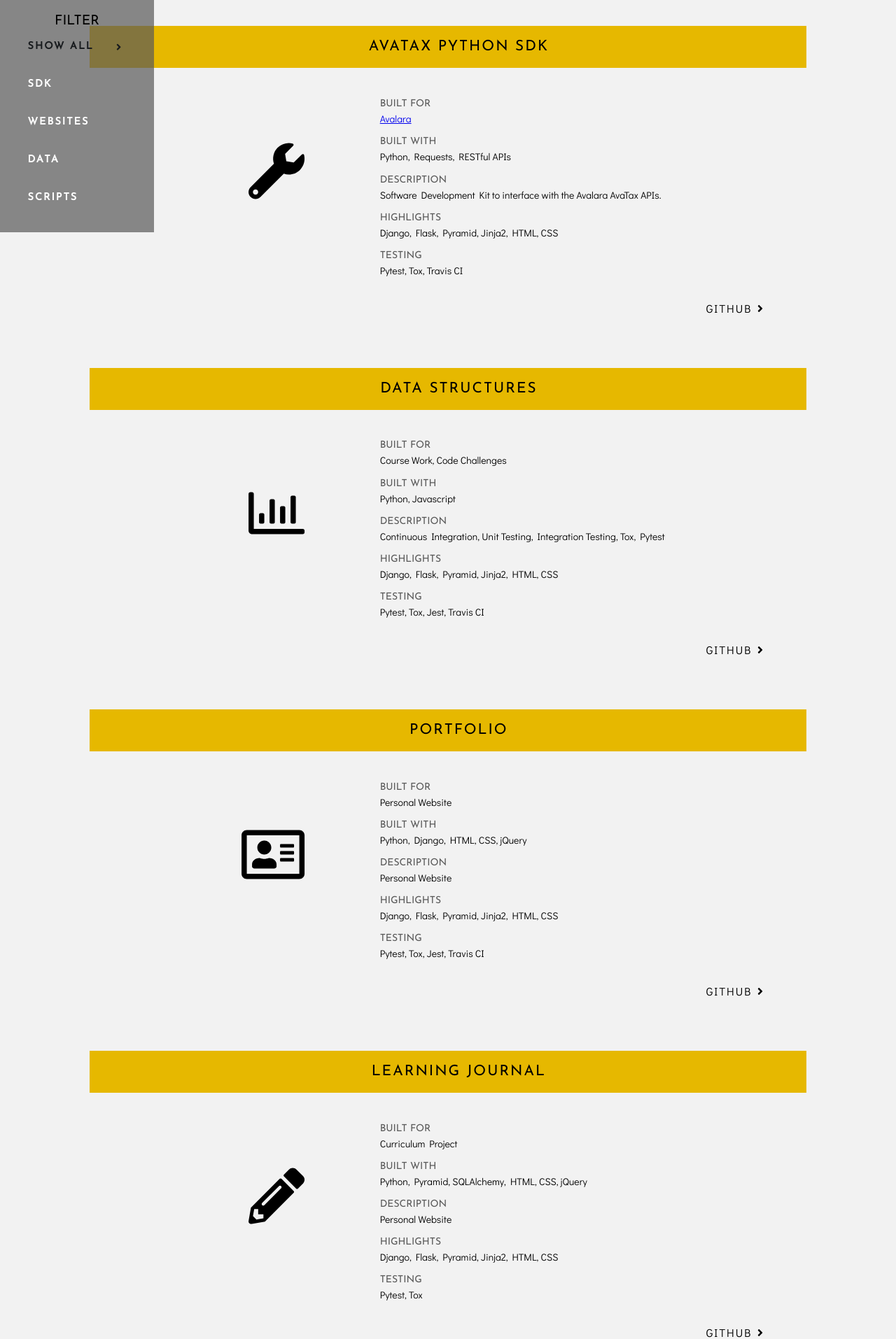
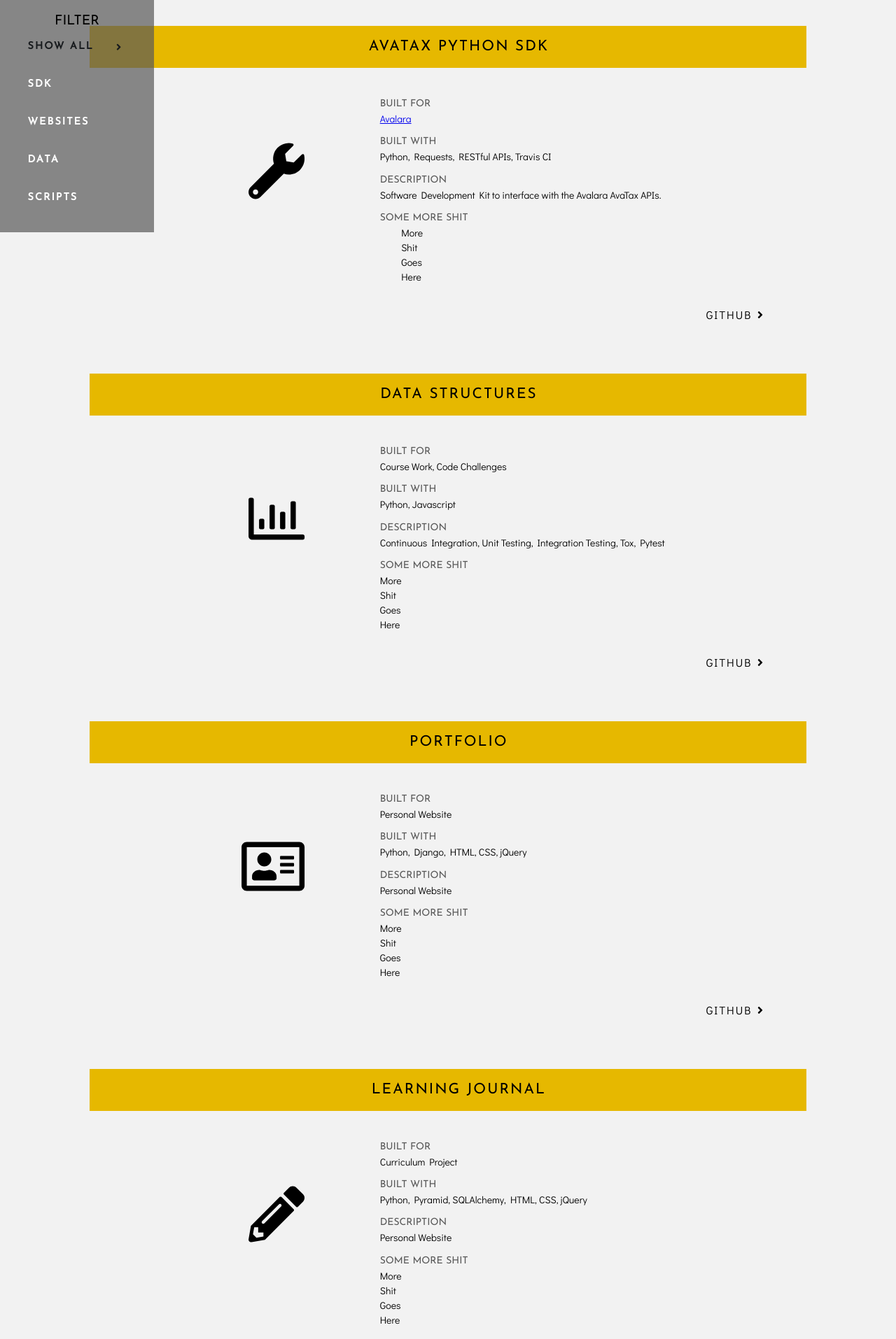
Before and after one commit to adriennekarnoski/symmetrical-potato, a Django app: page /projects/ in a window 1280 px wide. Shown: the part 183-2097 px from the top of the page at 70% size. Run offline with Django 3.2, Linux system fonts and the light colour scheme; some libraries are stand-ins or nearby versions.

Commit message:
more content changes

```diff
--- a/portfolio/portfolio/static/css/modules.css
+++ b/portfolio/portfolio/static/css/modules.css
@@ -218,6 +218,10 @@
     width: 150px;
 }
 
+.inner_list {
+    padding-left: 5%;
+}
+
 .project_link svg {
     margin-left: 5%;
     display: inline-block;
--- a/portfolio/projects/templates/projects/projects.html
+++ b/portfolio/projects/templates/projects/projects.html
@@ -28,13 +28,16 @@
                 <li><span class="skills_bold">Built For</span></li>
                 <li><a href="https://developer.avalara.com/?sessionId=1518548982606&referrer=&lastReferrer=developer.avalara.com">Avalara</a></li>
                 <li><span class="skills_bold">Built With</span></li>
-                <li>Python, Requests, RESTful APIs</li>
+                <li>Python, Requests, RESTful APIs, Travis CI</li>
                 <li><span class="skills_bold">Description</span></li>
                 <li>Software Development Kit to interface with the Avalara AvaTax APIs.</li>
-                <li><span class="skills_bold">Highlights</span></li>
-                <li>Django, Flask, Pyramid, Jinja2, HTML, CSS</li>
-                <li><span class="skills_bold">Testing</span></li>
-                <li>Pytest, Tox, Travis CI</li>
+                <li><span class="skills_bold">Some More shit</span></li>
+                    <ul class="inner_list">
+                        <li>More</li>
+                        <li>Shit</li>
+                        <li>Goes</li>
+                        <li>Here</li>
+                    </ul>
             </ul>
             <a href="https://github.com/avadev/AvaTax-REST-V2-Python-SDK" class="project_link">Github<i class="fas fa-angle-right"></i></a>
         </article>
@@ -53,10 +56,13 @@
                 <li>Python, Javascript</li>
                 <li><span class="skills_bold">Description</span></li>
                 <li>Continuous Integration, Unit Testing, Integration Testing, Tox, Pytest</li>
-                <li><span class="skills_bold">Highlights</span></li>
-                <li>Django, Flask, Pyramid, Jinja2, HTML, CSS</li>
-                <li><span class="skills_bold">Testing</span></li>
-                <li>Pytest, Tox, Jest, Travis CI</li>
+                <li><span class="skills_bold">Some More shit</span></li>
+                    <ul>
+                        <li>More</li>
+                        <li>Shit</li>
+                        <li>Goes</li>
+                        <li>Here</li>
+                    </ul>
             </ul>
             <a href="https://github.com/adriennekarnoski/data-structures" class="project_link">Github<i class="fas fa-angle-right"></i></a>
         </article>
@@ -75,10 +81,13 @@
                 <li>Python, Django, HTML, CSS, jQuery</li>
                 <li><span class="skills_bold">Description</span></li>
                 <li>Personal Website</li>
-                <li><span class="skills_bold">Highlights</span></li>
-                <li>Django, Flask, Pyramid, Jinja2, HTML, CSS</li>
-                <li><span class="skills_bold">Testing</span></li>
-                <li>Pytest, Tox, Jest, Travis CI</li>
+                <li><span class="skills_bold">Some More shit</span></li>
+                    <ul>
+                        <li>More</li>
+                        <li>Shit</li>
+                        <li>Goes</li>
+                        <li>Here</li>
+                    </ul>
             </ul>
             <a href="https://github.com/adriennekarnoski/symmetrical-potato" class="project_link">Github<i class="fas fa-angle-right"></i></a>
         </article>
@@ -97,10 +106,13 @@
                 <li>Python, Pyramid, SQLAlchemy, HTML, CSS, jQuery</li>
                 <li><span class="skills_bold">Description</span></li>
                 <li>Personal Website</li>
-                <li><span class="skills_bold">Highlights</span></li>
-                <li>Django, Flask, Pyramid, Jinja2, HTML, CSS</li>
-                <li><span class="skills_bold">Testing</span></li>
-                <li>Pytest, Tox</li>
+                <li><span class="skills_bold">Some More shit</span></li>
+                    <ul>
+                        <li>More</li>
+                        <li>Shit</li>
+                        <li>Goes</li>
+                        <li>Here</li>
+                    </ul>
             </ul>
             <a href="https://github.com/adriennekarnoski/pyramid-learning-journal" class="project_link">Github<i class="fas fa-angle-right"></i></a>
         </article>
@@ -119,10 +131,13 @@
                 <li>Python, Pyramid, Bokeh, SQLAlchemy, NASA APIs, Bootstrap</li>
                 <li><span class="skills_bold">Description</span></li>
                 <li>Personal Website</li>
-                <li><span class="skills_bold">Highlights</span></li>
-                <li>Django, Flask, Pyramid, Jinja2, HTML, CSS</li>
-                <li><span class="skills_bold">Testing</span></li>
-                <li>Pytest, Tox</li>
+                <li><span class="skills_bold">Some More shit</span></li>
+                    <ul>
+                        <li>More</li>
+                        <li>Shit</li>
+                        <li>Goes</li>
+                        <li>Here</li>
+                    </ul>
             </ul>
             <a href="https://github.com/adriennekarnoski/space-rocks" class="project_link">Github<i class="fas fa-angle-right"></i></a>
         </article>
@@ -141,10 +156,13 @@
                 <li>Python, Django, HTML, CSS, jQuery</li>
                 <li><span class="skills_bold">Description</span></li>
                 <li>Personal Website</li>
-                <li><span class="skills_bold">Highlights</span></li>
-                <li>Django, Flask, Pyramid, Jinja2, HTML, CSS</li>
-                <li><span class="skills_bold">Testing</span></li>
-                <li>Pytest, Tox, Jest, Travis CI</li>
+                <li><span class="skills_bold">Some More shit</span></li>
+                    <ul>
+                        <li>More</li>
+                        <li>Shit</li>
+                        <li>Goes</li>
+                        <li>Here</li>
+                    </ul>
             </ul>
             <a href="https://github.com/adriennekarnoski/job_scraper" class="project_link">Github<i class="fas fa-angle-right"></i></a>
         </article>
@@ -163,10 +181,13 @@
                 <li>Jupyter Notebook, Python, Pandas, Numpy, Matplotlib</li>
                 <li><span class="skills_bold">Description</span></li>
                 <li>Personal Website</li>
-                <li><span class="skills_bold">Highlights</span></li>
-                <li>Django, Flask, Pyramid, Jinja2, HTML, CSS</li>
-                <li><span class="skills_bold">Testing</span></li>
-                <li>Pytest, Tox, Jest, Travis CI</li>
+                <li><span class="skills_bold">Some More shit</span></li>
+                    <ul>
+                        <li>More</li>
+                        <li>Shit</li>
+                        <li>Goes</li>
+                        <li>Here</li>
+                    </ul>
             </ul>
             <a href="https://github.com/adriennekarnoski/machine_learning" class="project_link">Github<i class="fas fa-angle-right"></i></a>
         </article>
@@ -185,10 +206,13 @@
                 <li>Jupyter Notebook, Python, Pandas, Numpy, Matplotlib</li>
                 <li><span class="skills_bold">Description</span></li>
                 <li>Personal Website</li>
-                <li><span class="skills_bold">Highlights</span></li>
-                <li>Django, Flask, Pyramid, Jinja2, HTML, CSS</li>
-                <li><span class="skills_bold">Testing</span></li>
-                <li>Pytest, Tox, Jest, Travis CI</li>
+                <li><span class="skills_bold">Some More shit</span></li>
+                    <ul>
+                        <li>More</li>
+                        <li>Shit</li>
+                        <li>Goes</li>
+                        <li>Here</li>
+                    </ul>
             </ul>
             <a href="https://github.com/adriennekarnoski/machine_learning" class="project_link">Github<i class="fas fa-angle-right"></i></a>
         </article>
```
Also changed, not shown: portfolio/about/templates/about/skills.html (+22 -6 lines), 2 other files.
